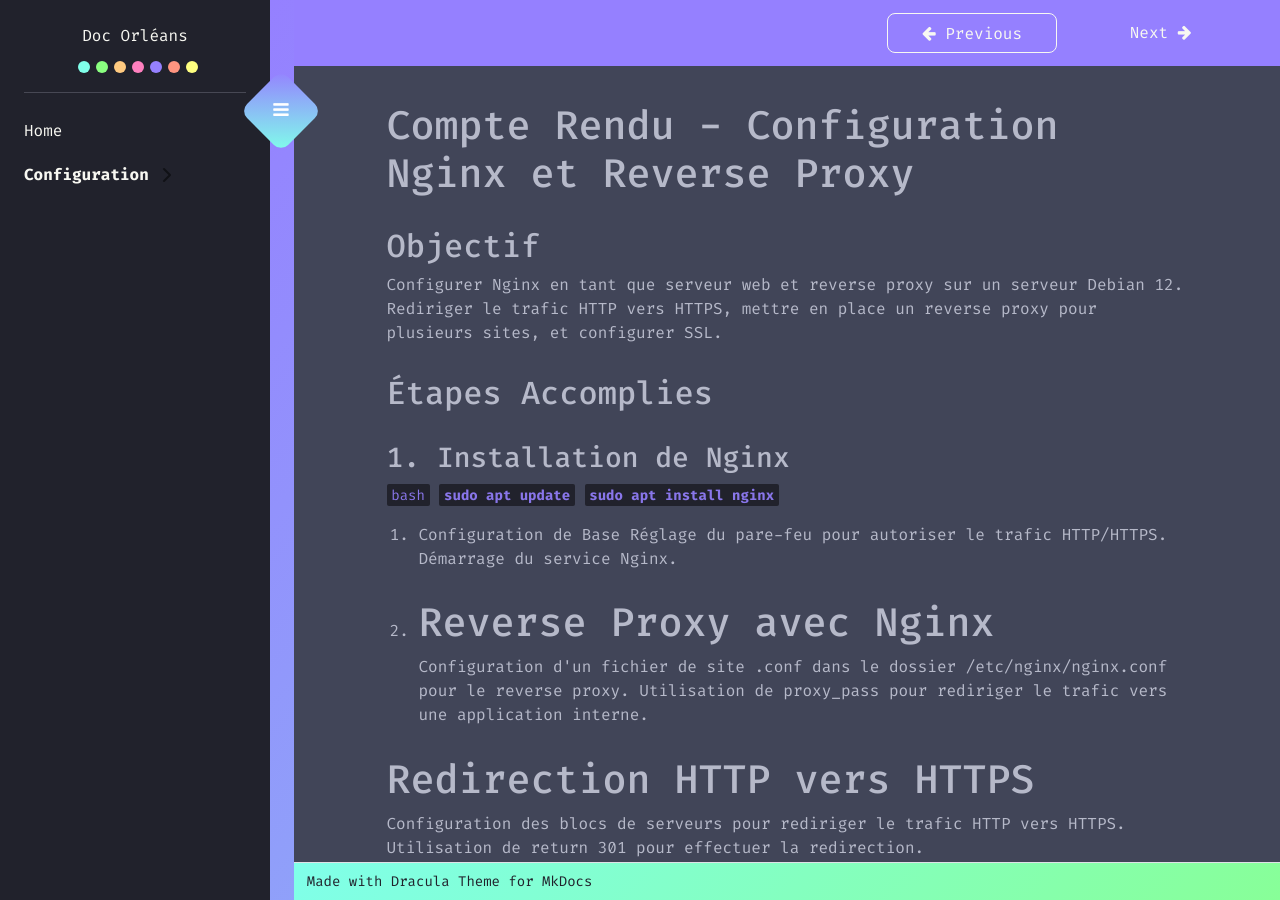
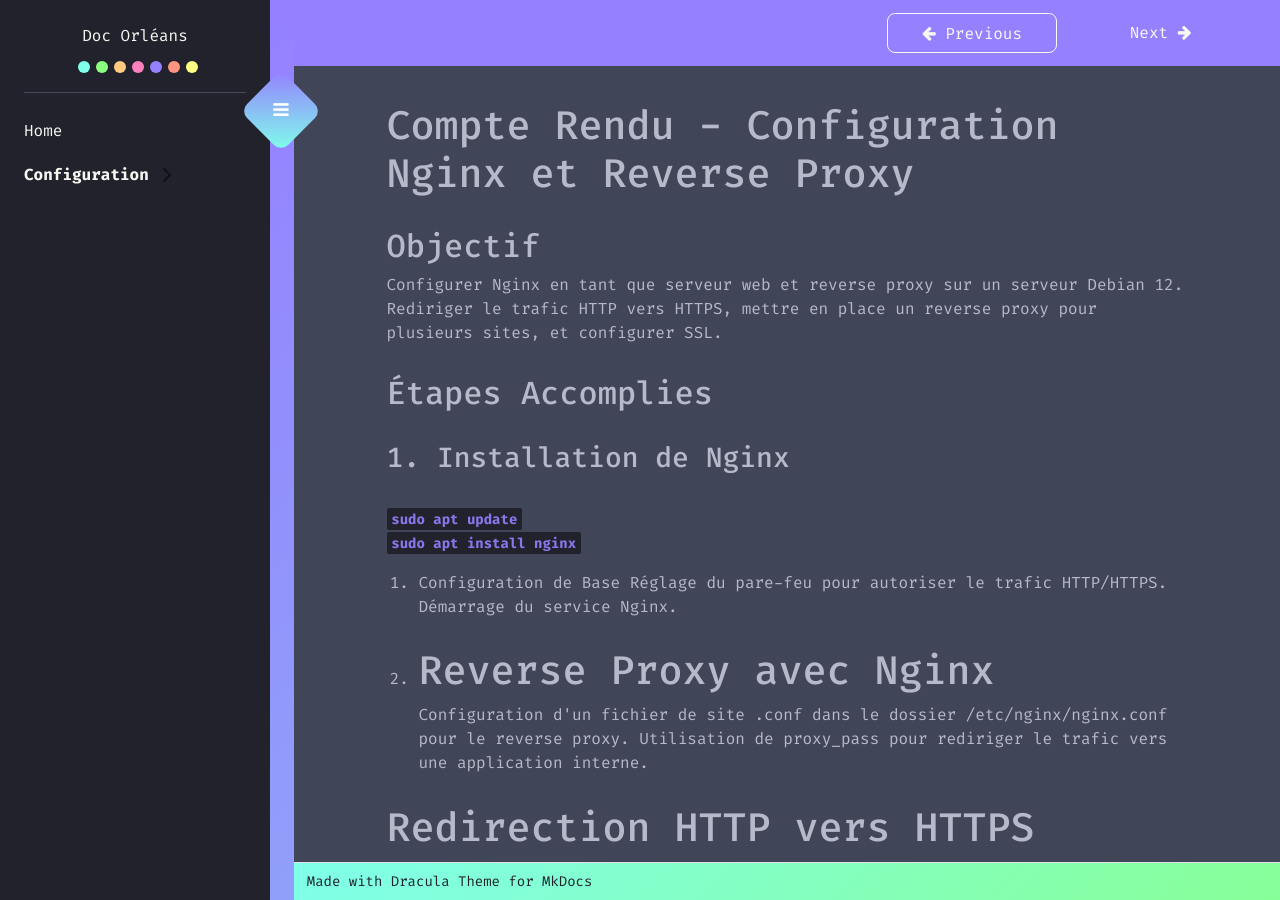
Before and after one commit to eRaETatsuya/OrleansSIO.github.io, an MkDocs documentation site: the page built from docs/reverse_proxy.md, in a window 1280 px wide and 900 px high. Built offline with MkDocs 1.6.1 and Material for MkDocs 9.7.7, drawn with Linux system fonts in a browser that asks for light colours.

Commit message:
Update reverse_proxy.md

````diff
--- a/docs/reverse_proxy.md
+++ b/docs/reverse_proxy.md
@@ -6,8 +6,9 @@ Configurer Nginx en tant que serveur web et reverse proxy sur un serveur Debian
 ## Étapes Accomplies
 
 ### 1. Installation de Nginx
-```bash```
+</br>
 **``sudo apt update``**
+</br>
 **``sudo apt install nginx``**
 
 2. Configuration de Base
````
